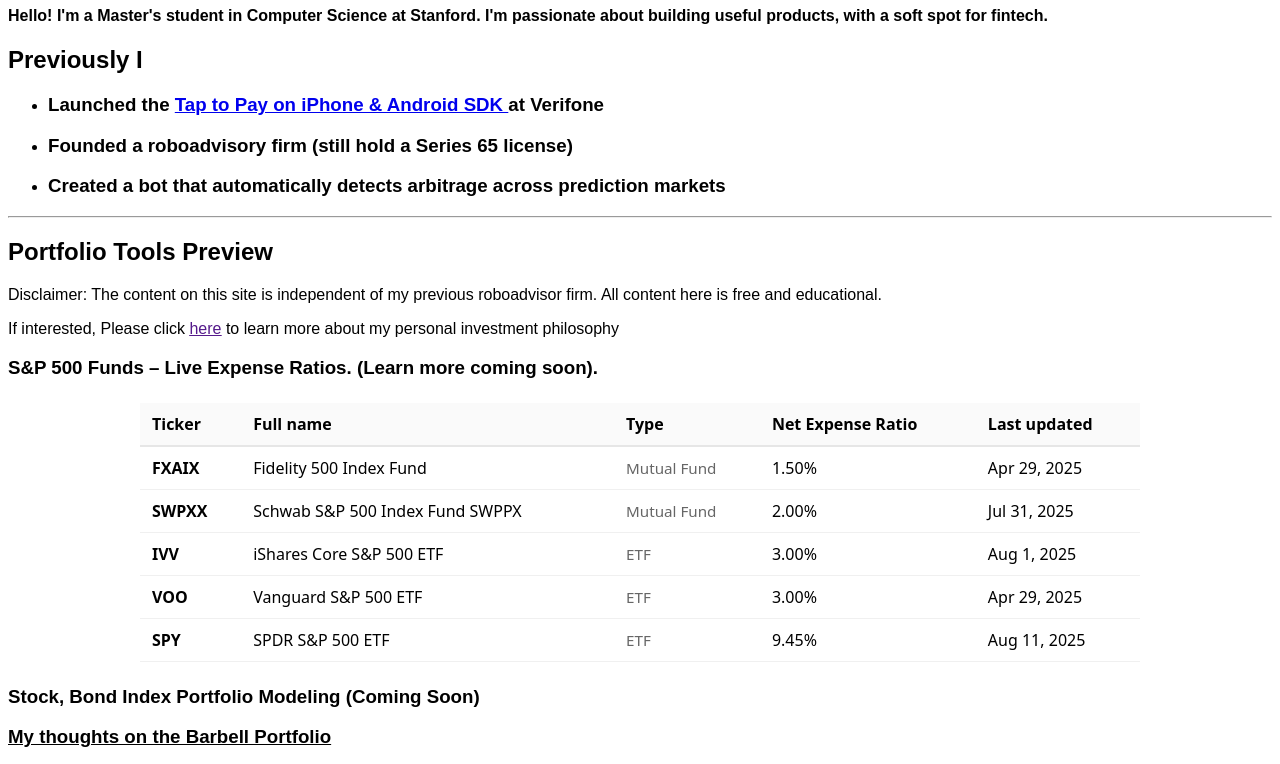
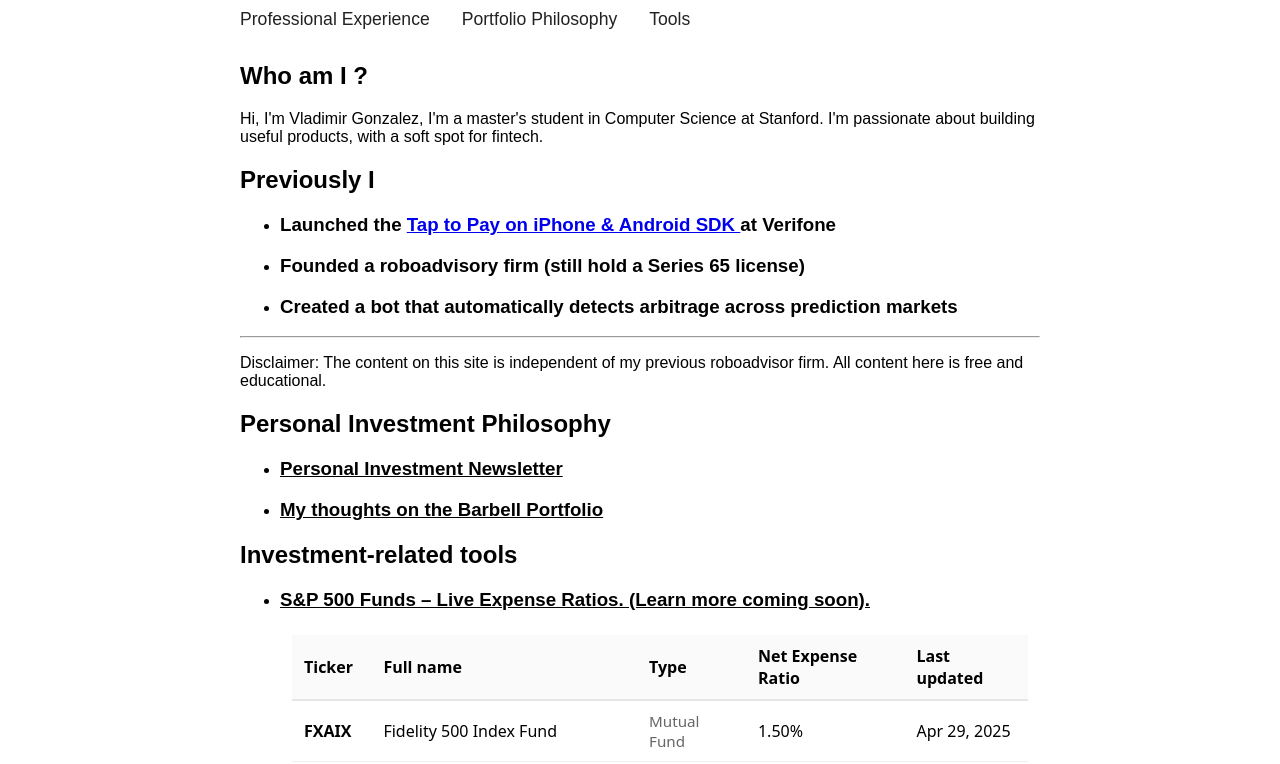
Before and after one commit to vladgonzalezmigal/vladgonz, a plain HTML site: page my_site/index.html in a window 1280 px wide. Shown: the part 73-837 px from the top of the page. Drawn offline with Linux system fonts and the light colour scheme; a web font is replaced by a local one.

Commit message:
feat: added navbar and updated home page styling

```diff
--- a/my_site/index.html
+++ b/my_site/index.html
@@ -15,16 +15,30 @@
 </head>
 
 <body>
+
   <script src="utils.js"></script>
   <!-- Header / Name -->
   <header>
     <h1>Vladimir Gonzalez</h1>
-    <h4>Hello! I'm a Master's student in Computer Science at Stanford. I'm passionate about building useful products,
-      with a soft spot for fintech.</h4>
+      <nav class="top-links">
+        <ul>
+          <li><a href="#professional-experience">Professional Experience</a></li>
+          <li><a href="#portfolio-philosophy">Portfolio Philosophy</a></li>
+          <li><a href="#tools-section">Tools</a></li>
+        </ul>
+      </nav>
   </header>
 
+  <!-- Introduction -->
+  <section>
+    <h2> Who am I ?</h2>
+    <p> Hi, I'm Vladimir Gonzalez, I'm a master's student in Computer Science at Stanford. I'm passionate about building
+      useful products,
+      with a soft spot for fintech.</p>
+  </section>
+
   <!-- Professional Experience -->
-  <section>
+  <section id="professional-experience">
     <h2>Previously I </h2>
     <ul>
       <li>
@@ -46,25 +60,31 @@
   </section>
 
   <hr>
-
+  <p> Disclaimer: The content on this site is independent of my previous roboadvisor firm. All content here is free
+      and educational.</p>
 
   <!-- Portfolio Philosophy -->
-  <section>
-    <h2> Portfolio Tools Preview </h2>
-    <p> Disclaimer: The content on this site is independent of my previous roboadvisor firm. All content here is free
-      and educational.</p>
-    <p> If interested, Please click <a href=""><u>here</u></a> to learn more about my personal investment philosophy</p>
+  <section id="portfolio-philosophy">
+    <h2> Personal Investment Philosophy </h2>
+    <ul>
+      <li>
+        <h3><u>Personal Investment Newsletter</u></h3>
+      </li>
+      <li>
+        <h3><u>My thoughts on the Barbell Portfolio</u></h3>
+      </li>
+    </ul>
   </section>
 
   <!-- Tools Section (clearly distinct from above) -->
 
-  <section>
-
-    <h3> S&P 500 Funds – Live Expense Ratios. (Learn more coming soon). </h3>
-
+  <section id="tools-section">
+    <h2> Investment-related tools </h2>
+    <ul>
+      <li>
+        <h3><u>S&P 500 Funds – Live Expense Ratios. (Learn more coming soon).</u></h3>
         <funds-table></funds-table>
         <script src="spyTable.js"></script>
-
         <script>
           fetch('sp500_cached_data.json')
             .then(response => response.json())
@@ -79,11 +99,11 @@
               document.querySelector("funds-table").data = sortByNetExpenseRatio(funds);
             });
         </script>
-
-    <h3>Stock, Bond Index Portfolio Modeling (Coming Soon)</h3>
-
-    <h3><u>My thoughts on the Barbell Portfolio</u></h3>
-
+      </li>
+      <li>
+        <h3><u>Stock, Bond Index Portfolio Modeling (Coming Soon)</u></h3>
+      </li>
+    </ul>
     <p>If you’re curious or want to chat, feel free to reach out: <a
         href="mailto:vladgm24@stanford.edu">vladgm24@stanford.edu</a></p>
 
--- a/my_site/styles.css
+++ b/my_site/styles.css
@@ -8,3 +8,39 @@
     font-family: InterVariable, sans-serif;
   }
 }
+
+body {
+  width: 800px;
+  margin-left: auto;
+  margin-right: auto;
+  /* For mobile screens, make it responsive */
+  max-width: 100vw;
+}
+
+.top-links ul {
+  display: flex;
+  gap: 2rem;
+  list-style: none;
+  padding: 0;
+  margin: 1.5rem 0 2rem 0;
+  justify-content: flex-start;
+}
+
+.top-links a {
+  text-decoration: none;
+  color: #222;
+  font-weight: 500;
+  font-size: 1.1rem;
+  transition: color 0.2s;
+}
+
+.top-links a:hover {
+  color: #0070f3;
+  text-decoration: underline;
+}
+
+@media (max-width: 500px) {
+  body {
+    width: 300px;
+  }
+}
```
Lines whose indentation alone changed are shown as unchanged.
